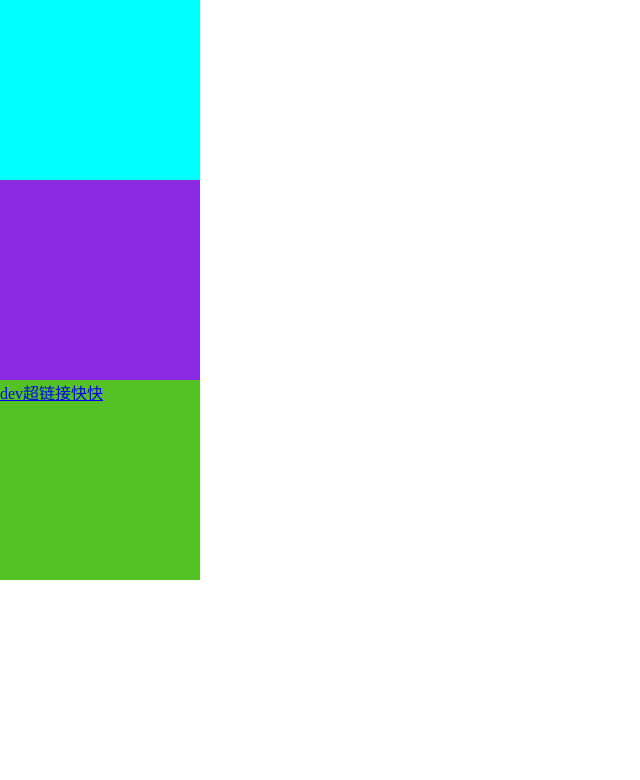
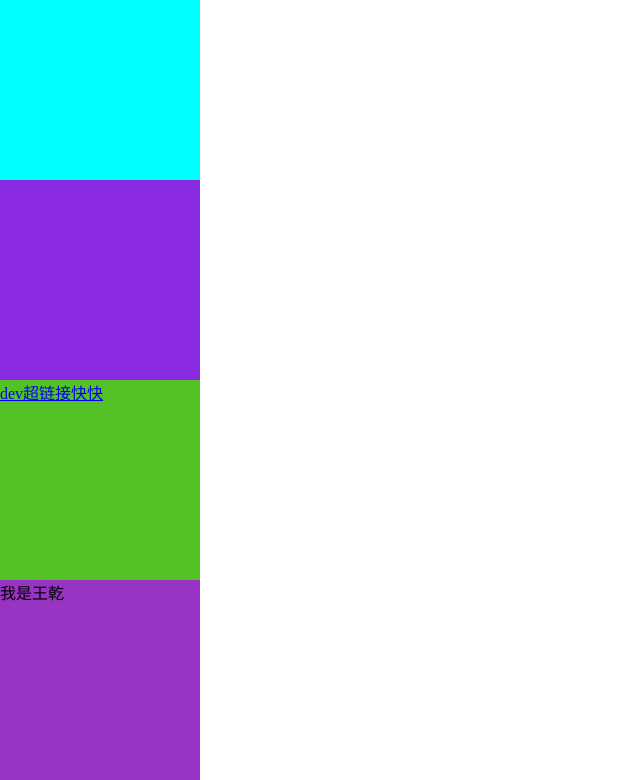
Before and after one commit to LMY1214/10.28-, a plain HTML site: page index.html in a window 1280 px wide. Shown: the part 66-846 px from the top of the page, without its empty margins (0-640 px from the left). Before the commit the page ends 800 px from the top, so only its background shows below. Drawn offline with Linux system fonts and the light colour scheme.

Commit message:
'哈哈'

```diff
--- a/css/index.less
+++ b/css/index.less
@@ -22,3 +22,12 @@ a {
     height: 200px;
     background-color: rgb(84, 194, 38);
 }
+
+i {
+    display: block;
+    width: 200px;
+    height: 200px;
+    background-color: rgb(152, 52, 195);
+    font-style: normal;
+
+}
--- a/index.html
+++ b/index.html
@@ -14,6 +14,7 @@
     <div></div>
     <span></span>
     <a href="#">dev超链接快快</a>
+    <i>我是王乾</i>
 </body>
 
 </html>
```
Also changed, not shown: css/index.css.
